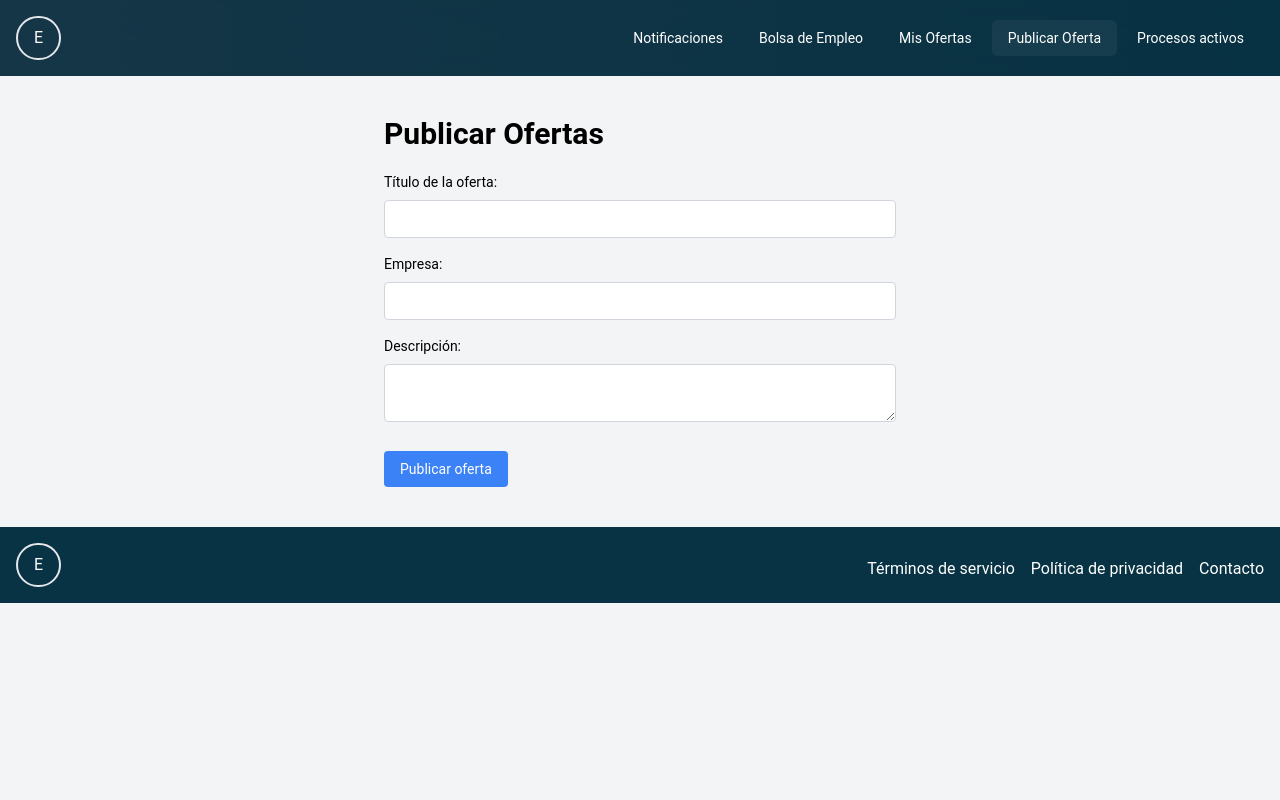
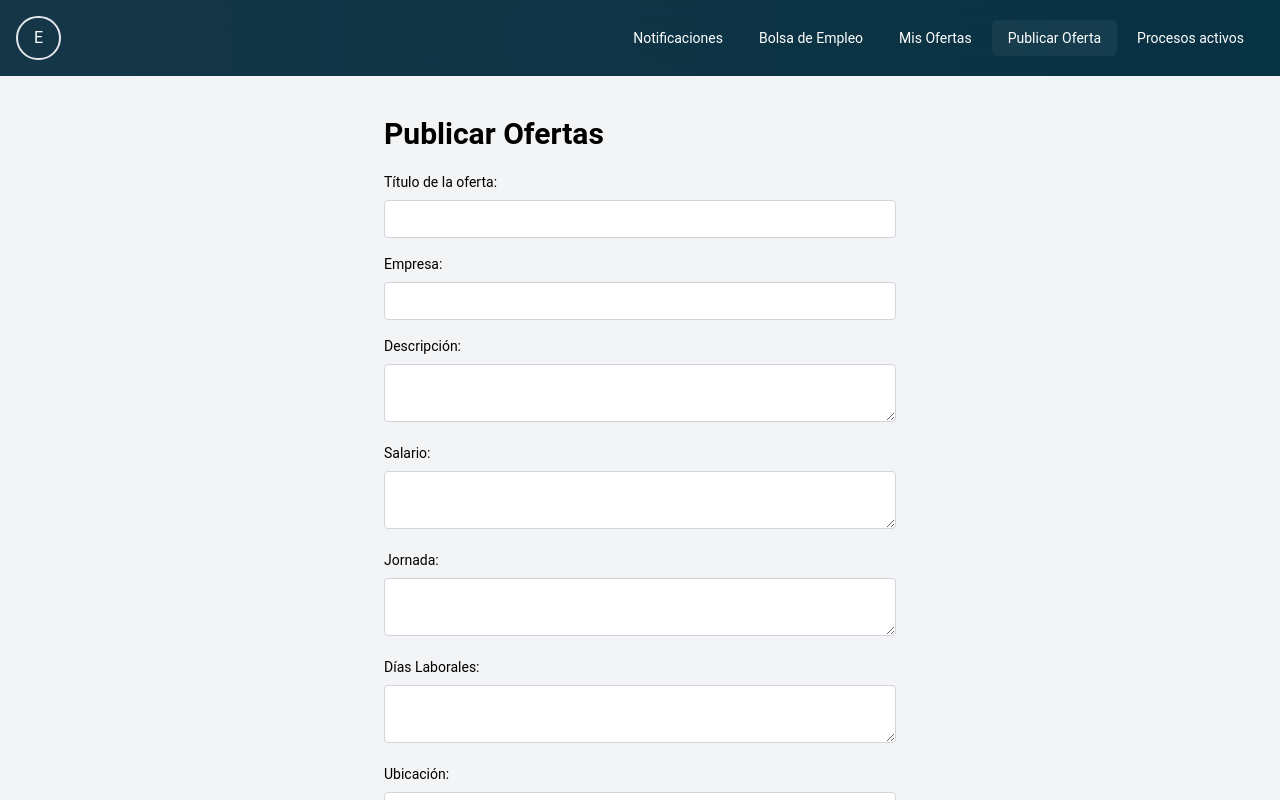
Before and after one commit to frankgimeno3/empleotecnicfront, a Next.js app: page /dashboard in a window 1280 px wide. Both pictures are taken after a click on the button "Publicar Oferta". Shown: the top 800 px of the page. Built offline with nearby package versions, Linux system fonts and the light colour scheme.

Commit message:
publicar ofertas

```diff
--- a/components/Dashboard/PublicarOferta.tsx
+++ b/components/Dashboard/PublicarOferta.tsx
@@ -86,7 +86,92 @@ class PublicarOferta extends Component {
             />
           </div>
 
-          {/* Resto de los campos del formulario... */}
+          <div className="mb-4">
+            <label htmlFor="salario" className="block mb-2">
+              Salario:
+            </label>
+            <textarea
+              id="salario"
+              name="salario"
+              value={salario}
+              onChange={this.handleChange}
+              className="w-full border border-gray-300 rounded py-2 px-4 focus:outline-none focus:border-blue-500"
+              required
+            />
+          </div>
+
+          <div className="mb-4">
+            <label htmlFor="jornada" className="block mb-2">
+              Jornada:
+            </label>
+            <textarea
+              id="jornada"
+              name="jornada"
+              value={jornada}
+              onChange={this.handleChange}
+              className="w-full border border-gray-300 rounded py-2 px-4 focus:outline-none focus:border-blue-500"
+              required
+            />
+          </div>
+
+          <div className="mb-4">
+            <label htmlFor="diaslaborales" className="block mb-2">
+              Días Laborales:
+            </label>
+            <textarea
+              id="diaslaborales"
+              name="diaslaborales"
+              value={diasLaborales}
+              onChange={this.handleChange}
+              className="w-full border border-gray-300 rounded py-2 px-4 focus:outline-none focus:border-blue-500"
+              required
+            />
+          </div>
+
+          <div className="mb-4">
+            <label htmlFor="ubicacion" className="block mb-2">
+              Ubicación:
+            </label>
+            <textarea
+              id="ubicacion"
+              name="ubicacion"
+              value={ubicacion}
+              onChange={this.handleChange}
+              className="w-full border border-gray-300 rounded py-2 px-4 focus:outline-none focus:border-blue-500"
+              required
+            />
+          </div>
+
+
+          <div className="mb-4">
+            <label htmlFor="beneficios" className="block mb-2">
+              Beneficios:
+            </label>
+            <textarea
+              id="beneficios"
+              name="beneficios"
+              value={beneficios}
+              onChange={this.handleChange}
+              className="w-full border border-gray-300 rounded py-2 px-4 focus:outline-none focus:border-blue-500"
+              required
+            />
+          </div>
+
+
+          <div className="mb-4">
+            <label htmlFor="requisitos" className="block mb-2">
+              Requisitos:
+            </label>
+            <textarea
+              id="requisitos"
+              name="requisitos"
+              value={requisitos}
+              onChange={this.handleChange}
+              className="w-full border border-gray-300 rounded py-2 px-4 focus:outline-none focus:border-blue-500"
+              required
+            />
+          </div>
+
 
           <div className="mt-6">
             <button
--- a/components/Dashboard/Tarjetanotificacion.tsx
+++ b/components/Dashboard/Tarjetanotificacion.tsx
@@ -1,12 +1,43 @@
-// Tarjetanotificacion.js
+  import Link from 'next/link';
+  import { useState } from 'react';
 
-import Link from 'next/link';
+  const Tarjetanotificacion: React.FC = () => {
+    const [showDeleteMessage, setShowDeleteMessage] = useState(false);
 
-const Tarjetanotificacion = () => {
+    const handleMouseEnter = () => {
+      setShowDeleteMessage(true);
+    };
+
+    const handleMouseLeave = () => {
+      setShowDeleteMessage(false);
+    };
+
     return (
-    <div className="mt-10 w-50vw bg-white block p-4">
+      <div className="mt-10 w-50vw bg-white block p-4 relative">
         <Link href="/detallenotificacion">
+          <div className="flex justify-between">
             <h2 className="text-gray-600">La empresa VIDRIOPERFIL ha leído su solicitud</h2>
+            <div
+              className="cursor-pointer relative"
+              onMouseEnter={handleMouseEnter}
+              onMouseLeave={handleMouseLeave}
+            >
+              <svg
+                xmlns="http://www.w3.org/2000/svg"
+                className="h-6 w-6"
+                fill="none"
+                viewBox="0 0 24 24"
+                stroke={showDeleteMessage ? 'red' : 'black'}
+              >
+                <path strokeLinecap="round" strokeLinejoin="round" strokeWidth={2} d="M6 18L18 6M6 6l12 12" />
+              </svg>
+              {showDeleteMessage && (
+                <div className="absolute bg-gray-100 text-gray-600 text-sm px-2 py-1 rounded mt-2 top-0 right-0 z-10 shadow">
+                  Haga click aquí para eliminar esta notificación
+                </div>
+              )}
+            </div>
+          </div>
           <h3 className="text-black">Lorem ipsum dolor sit amet</h3>
         </Link>
       </div>
```
Lines whose indentation alone changed are shown as unchanged.
